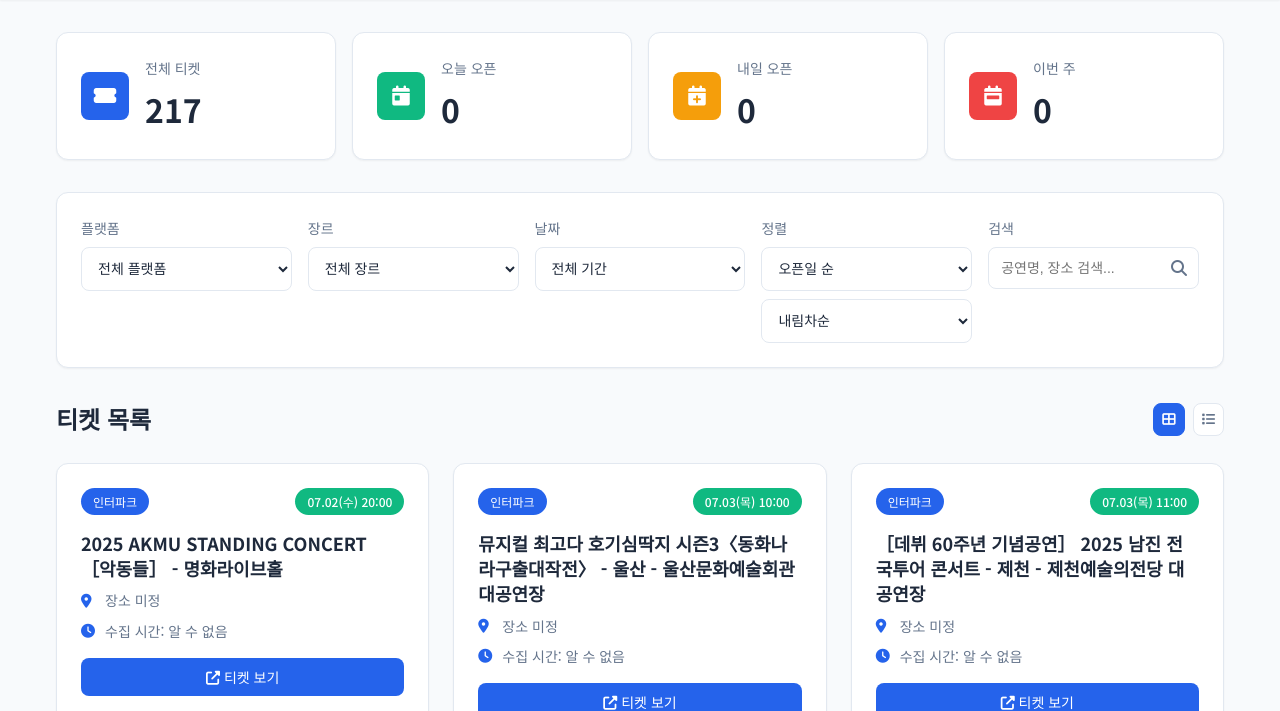
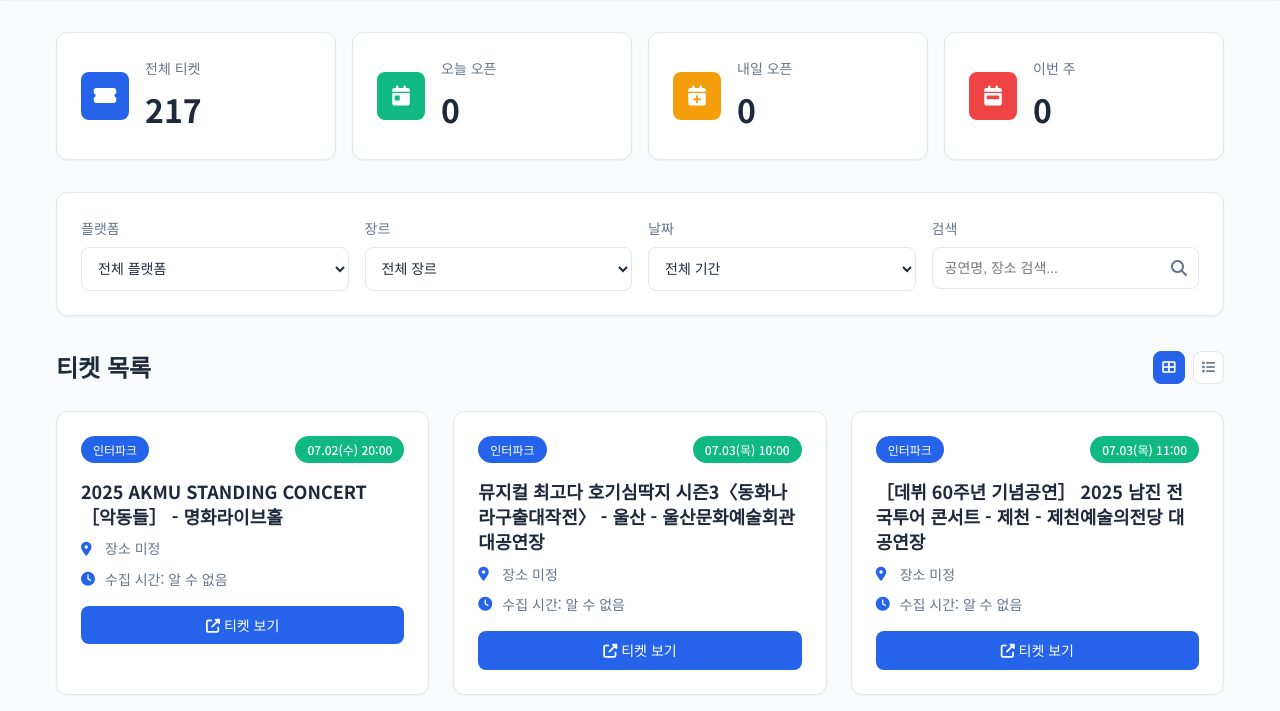
Before and after one commit to 122yjs/ticket-alarm, a FastAPI app: page / in a window 1280 px wide. Shown: the part 71-782 px from the top of the page. Run offline with FastAPI, Linux system fonts and the light colour scheme; data comes from the database, SQL or seed files in the repository.

Commit message:
refactor: remove sorting functionality from ticket listing
The sorting feature was removed as it was determined to be unnecessary for the current use case. This simplifies both the frontend UI and the filtering logic.

```diff
--- a/static/script.js
+++ b/static/script.js
@@ -20,8 +20,6 @@ const elements = {
     genreFilter: null,
     dateFilter: null,
     searchInput: null,
-    sortOrder: null,
-    sortDirection: null,
     viewBtns: null,
     lastUpdate: null,
     footerLastUpdate: null
@@ -49,8 +47,6 @@ function initializeElements() {
     elements.genreFilter = document.getElementById('genreFilter');
     elements.dateFilter = document.getElementById('dateFilter');
     elements.searchInput = document.getElementById('searchInput');
-    elements.sortOrder = document.getElementById('sortOrder');
-    elements.sortDirection = document.getElementById('sortDirection');
     elements.viewBtns = document.querySelectorAll('.view-btn');
     elements.lastUpdate = document.getElementById('lastUpdate');
     elements.footerLastUpdate = document.getElementById('footerLastUpdate');
@@ -67,8 +63,6 @@ function initializeEventListeners() {
     elements.platformFilter.addEventListener('change', applyFilters);
     elements.genreFilter.addEventListener('change', applyFilters);
     elements.dateFilter.addEventListener('change', applyFilters);
-    elements.sortOrder.addEventListener('change', applyFilters);
-    elements.sortDirection.addEventListener('change', applyFilters);
 
     // 검색 입력
     let searchTimeout;
@@ -157,16 +151,11 @@ async function applyFilters() {
         const dateFilter = elements.dateFilter.value;
         const search = elements.searchInput.value.trim();
 
-        if (platform && platform !== '전체') params.append('source', platform);
+        if (platform && platform !== '전체') params.append('platform', platform);
         if (genre && genre !== '전체') params.append('genre', genre);
         if (dateFilter && dateFilter !== '전체') params.append('date_filter', dateFilter);
         if (search) params.append('search', search);
 
-        const orderBy = elements.sortOrder.value;
-        const orderDesc = elements.sortDirection.value === 'desc';
-
-        params.append('order_by', orderBy);
-        params.append('order_desc', orderDesc);
         params.append('limit', '100');
 
         const response = await fetch(`/api/tickets?${params.toString()}`);
--- a/templates/index.html
+++ b/templates/index.html
@@ -116,19 +116,6 @@
                         </select>
                     </div>
 
-                    <div class="filter-group">
-                        <label for="sortOrder">정렬</label>
-                        <select id="sortOrder" class="filter-select">
-                            <option value="open_datetime">오픈일 순</option>
-                            <option value="created_at">등록일 순</option>
-                            <option value="title">이름 순</option>
-                        </select>
-                        <select id="sortDirection" class="filter-select">
-                            <option value="desc">내림차순</option>
-                            <option value="asc">오름차순</option>
-                        </select>
-                    </div>
-
                     <div class="filter-group search-group">
                         <label for="searchInput">검색</label>
                         <div class="search-container">
```
